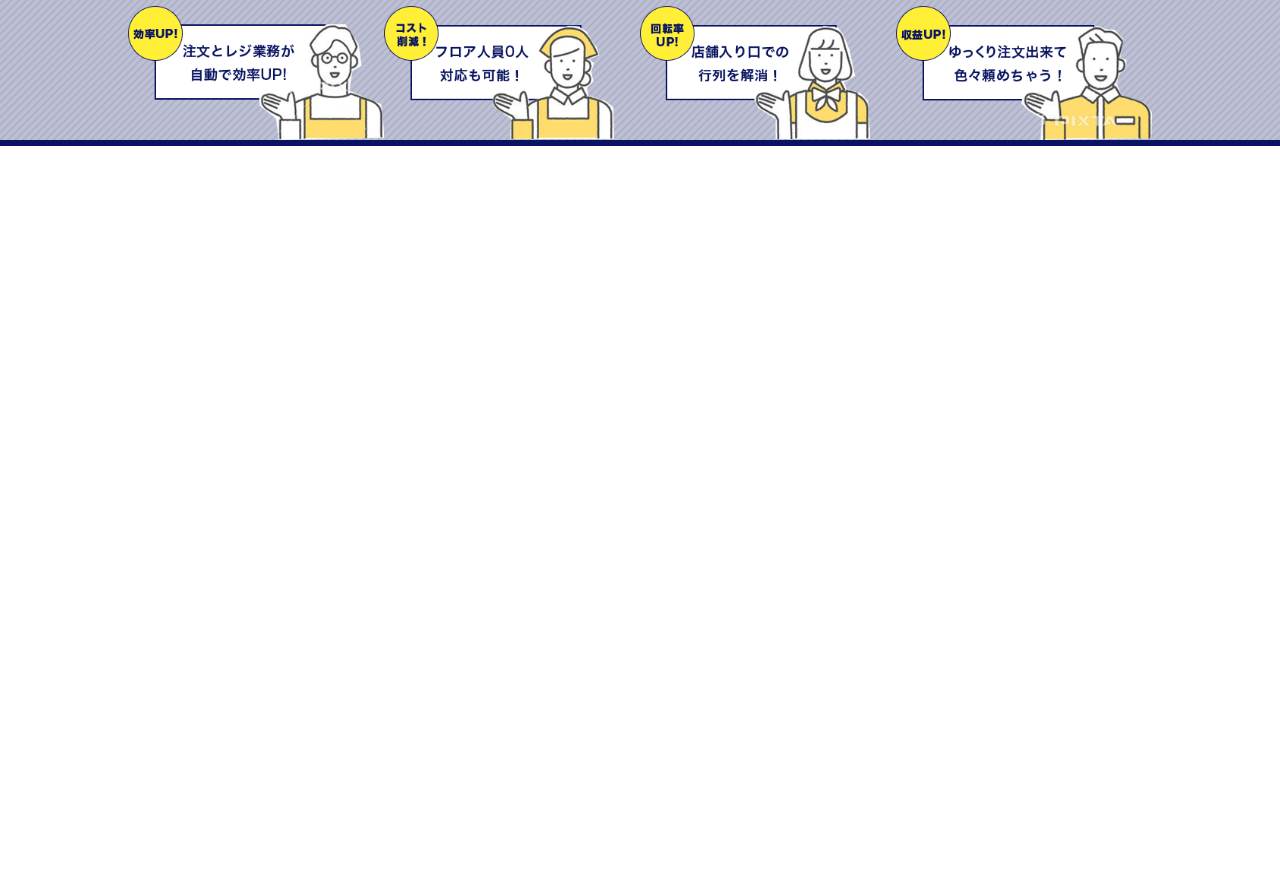
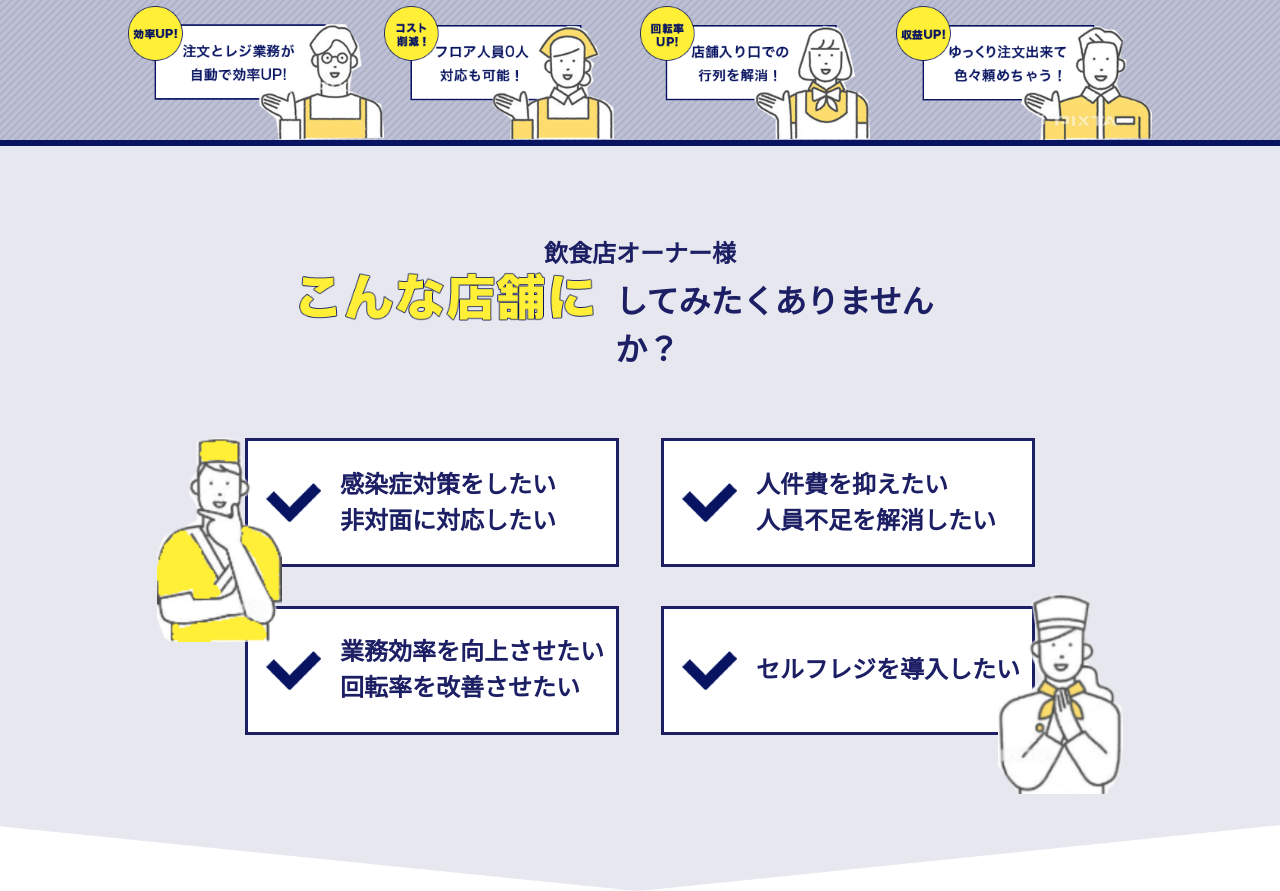
Before and after one commit to bpoc-russeljeff/adlive01, a plain HTML site: page index.html in a window 1280 px wide. Shown: the part 519-1410 px from the top of the page. Before the commit the page ends 800 px from the top, so only its background shows below. Drawn offline with nearby package versions, Linux system fonts and the light colour scheme.

Commit message:
Created section 2 / Added images for section 2 / Modified base color in base-color.js

```diff
--- a/index.html
+++ b/index.html
@@ -236,7 +236,7 @@ html body table.view_tabsp td {
 		<div class="loader">Loading...</div>
 	</div>
 	<!-- ローディングアニメ -->
-	<header class="bg_base1 fixed_top">
+	<header class="bg_navy fixed_top">
         <section class="view_pc wrapper_70 txt_tpad_05 txt_bpad_05">
             <nav>
                 <ul class="flex flex_center">
@@ -245,7 +245,7 @@ html body table.view_tabsp td {
                     </li>
                     <li class="f_sub width_38"></li>
                     <li class="f_sub width_22">
-                        <a href="#" class="square_btn bg_yellow base1 width_100 box_radius_5 line_h_150 font_125 bold txt_tpad_05 txt_bpad_05">お問い合わせ</a>
+                        <a href="#" class="square_btn bg_yellow navy width_100 box_radius_5 line_h_150 font_125 bold txt_tpad_05 txt_bpad_05">お問い合わせ</a>
                     </li>
                 </ul>
             </nav>
@@ -279,9 +279,91 @@ html body table.view_tabsp td {
             <img src="./img/services_bottom_img.png" class="fix_zoom" alt="">
         </section>
         <!-- 1ST SECTION -->
-        <br><br><br><br>
-		<section>
+
+        <!-- 2ND SECTION -->
+		<section class="wrapper_100 bg_base1">
+            <div class="space_5"></div>
+            <div class="space_2"></div>
+            <div class="wrapper_55">
+                <p class="font_150 bold navy txt_center">飲食店オーナー様</p>
+                <ul class="wrapper_100 flex_1">
+                    <li class="f_sub width_42 txt_center">
+                        <img class="fix_zoom" src="img/section_2_header_text.png" alt="">
+                    </li>
+                    <li class="f_sub width_52 txt_tpad_05">
+                        <p class="font_200 bold navy">してみたくありませんか？</p>
+                    </li>
+                </ul>
+            </div>
+            <div class="space_5"></div>
+            <div class="wrapper_65 bg_img">
+                <div class="wrapper_100 flex">
+                    <div class="f_sub width_45 bg_white box_m_navy flex flex_center txt_tpad_2 txt_bpad_2">
+                        <div class="width_25 txt_center">
+                            <div class="wrapper_60">
+                                <img class="fix_zoom" src="img/section_2_check_img.png" alt="">
+                            </div>
+                        </div>
+                        <div class="width_75 txt_left">
+                            <p class="font_150 navy line_h_150 bold">感染症対策をしたい <br>
+                                非対面に対応したい</p>
+                        </div>
+                    </div>
+                    <div class="f_sub width_45 bg_white box_m_navy flex flex_center">
+                        <div class="width_25 txt_center">
+                            <div class="wrapper_60">
+                                <img class="fix_zoom" src="img/section_2_check_img.png" alt="">
+                            </div>
+                        </div>
+                        <div class="width_75">
+                            <p class="font_150 navy line_h_150 bold">人件費を抑えたい <br>
+                                人員不足を解消したい</p>
+                        </div>
+                    </div>
+                </div>
+                <div class="space_3"></div>
+                <div class="wrapper_100 flex">
+                    <div class="f_sub width_45 bg_white box_m_navy flex flex_center txt_tpad_2 txt_bpad_2">
+                        <div class="width_25 txt_center">
+                            <div class="wrapper_60">
+                                <img class="fix_zoom" src="img/section_2_check_img.png" alt="">
+                            </div>
+                        </div>
+                        <div class="width_75 txt_left">
+                            <p class="font_150 navy line_h_150 bold">業務効率を向上させたい <br>
+                                回転率を改善させたい</p>
+                        </div>
+                    </div>
+                    <div class="f_sub width_45 bg_white box_m_navy flex flex_center">
+                        <div class="width_25 txt_center">
+                            <div class="wrapper_60">
+                                <img class="fix_zoom" src="img/section_2_check_img.png" alt="">
+                            </div>
+                        </div>
+                        <div class="width_75">
+                            <p class="font_150 navy line_h_150 bold">セルフレジを導入したい</p>
+                        </div>
+                    </div>
+                </div>
+                <div class="tl_0 wrapper_15" style="left: -8%;">
+                    <img class="fix_zoom" src="img/section_2_person_1.png" alt="">
+                </div>
+                <div class="br_0 wrapper_15" style="right: -8%;bottom: -20%;">
+                    <img class="fix_zoom" src="img/section_2_person_2.png" alt="">
+                </div>
+            </div>
+            <div class="space_5"></div>
+            <div class="space_2"></div>
         </section>
+        <!-- 2ND SECTION -->
+
+        <!-- 3RD SECTION -->
+        <section class="wrapper_100">
+            <div class="wrapper_100">
+                <img class="fix_zoom" src="img/section_2_bottom_img.png" alt="">
+            </div>
+        </section>
+        <!-- 3RD SECTION -->
     </main>
 	<footer>
 	</footer>
--- a/js/base-color.js
+++ b/js/base-color.js
@@ -1,5 +1,5 @@
 document.addEventListener('DOMContentLoaded', function(){
-  var base1 = '#081461';  // 新しく設定したい色①  ※呼び出しclassはbase1 bg_base1 u_line_base1 box_t_base1 box_m_base1
+  var base1 = '#e6e7ef';  // 新しく設定したい色①  ※呼び出しclassはbase1 bg_base1 u_line_base1 box_t_base1 box_m_base1
   var base2 = '#ffcc22';  // 新しく設定したい色②  ※呼び出しclassはbase2 bg_base2 u_line_base2 box_t_base2 box_m_base2
   var base3 = '#ffffff';  // 新しく設定したい色③  ※呼び出しclassはbase3 bg_base3 u_line_base3 box_t_base3 box_m_base3
   var base4 = '#ffffff';  // 新しく設定したい色④  ※呼び出しclassはbase4 bg_base4 u_line_base4 box_t_base4 box_m_base4
```
Also changed, not shown: img/section_2_bottom_img.png (added), img/section_2_check_img.png (added), img/section_2_header_text.png (added), img/section_2_person_1.png (added), img/section_2_person_2.png (added).
